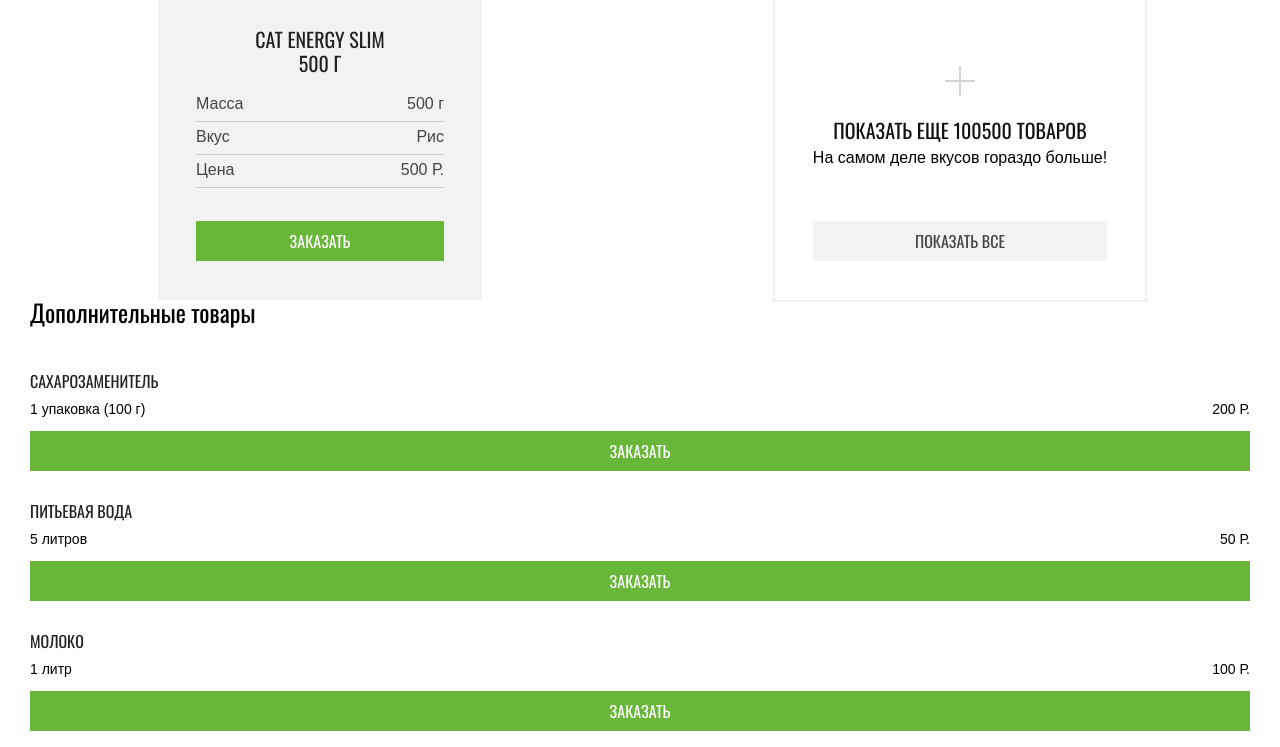
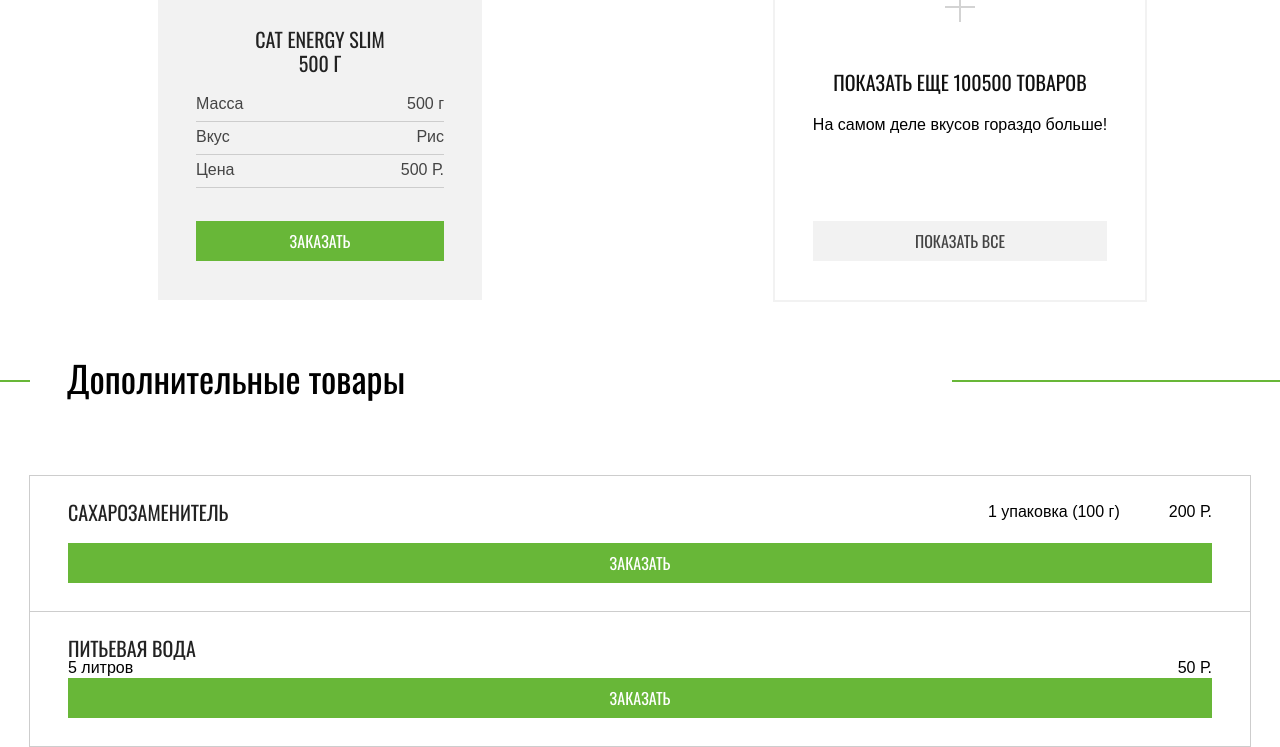
Before and after one commit to htmlacademy-adaptive/1739691-cat-energy-26, a website: page source/catalog.html in a window 1280 px wide. Shown: the part 2223-2970 px from the top of the page. Drawn offline with nearby package versions, Linux system fonts and the light colour scheme; files that its build step writes are made by us from their sources.

Commit message:
продолжение стилизации каталога для планшета

```diff
--- a/source/catalog.html
+++ b/source/catalog.html
@@ -200,7 +200,7 @@
           </li>
 
           <li class="catalog__item card card-show-more">
-            <div class="card__content-wrapper">
+            <div class="card__info-wrapper">
               <img class="card-show-more__image" src="img/show-more.svg" width="30" height="30"
                 alt="Показать больше товаров">
               <h2 class="card-show-more__title">Показать еще 100500 товаров</h2>
@@ -217,10 +217,12 @@
         <h2 class="extra-goods__title">Дополнительные товары</h2>
         <ul class="extra-goods__list">
           <li class="extra-goods__item extra-goods-item">
-            <h3 class="extra-goods-item__title">Сахарозаменитель</h3>
-            <p class="extra-goods-item__description">1 упаковка (100 г)
-              <span class="extra-goods-item__value">200 Р.</span>
-            </p>
+            <div class="extra-goods-item__content-wrapper">
+              <h3 class="extra-goods-item__title">Сахарозаменитель</h3>
+              <p class="extra-goods-item__description">1 упаковка (100 г)
+                <span class="extra-goods-item__value">200 Р.</span>
+              </p>
+            </div>
             <button class="extra-goods-item__button button" type="button">Заказать</button>
           </li>
 
--- a/source/sass/blocks/main/card-show-more.scss
+++ b/source/sass/blocks/main/card-show-more.scss
@@ -4,6 +4,8 @@
 
 .card-show-more__image{
   margin: 5px auto 0;
+  display: block;
+  text-align: center;
 }
 
 .card-show-more__title{
@@ -30,17 +32,27 @@
   .card-show-more{
     background-color: $white;
     outline: 2px solid $basic-gray;
+    padding-top: 52px;
+  }
+
+  .card-show-more__image{
+    margin: 0 auto 49px;
+
   }
 
   .card-show-more__title{
     font-size: 20px;
     line-height: 22px;
-
+    margin-bottom: 23px;
+    padding: 0;
   }
 
   .card-show-more__description{
     font-size: 16px;
     line-height: 18px;
+    margin-bottom: 87px;
+    padding-bottom: 0;
+
 
   }
 }
--- a/source/sass/blocks/main/catalog.scss
+++ b/source/sass/blocks/main/catalog.scss
@@ -22,6 +22,7 @@
     display: grid;
     grid-template-columns: 1fr 1fr;
     gap: 141px 60px;
+    padding-bottom: 60px;
   }
 
   .catalog__title{
--- a/source/sass/blocks/main/extra-goods-item.scss
+++ b/source/sass/blocks/main/extra-goods-item.scss
@@ -1,9 +1,3 @@
-.extra-goods-item{
-  display: flex;
-  flex-direction: column;
-  margin: 0;
-}
-
 .extra-goods-item__title{
   margin: 0;
   padding: 13px 0;
@@ -12,6 +6,12 @@
   font-weight: 400;
   text-transform: uppercase;
   color: $special-dark-gray-2;
+}
+
+.extra-goods-item{
+  display: flex;
+  flex-direction: column;
+  margin: 0;
 }
 
 .extra-goods-item__description{
@@ -30,3 +30,46 @@
 .extra-goods-item__button{
   margin-bottom: 19px;
 }
+
+@media (min-width: $tablet-width) {
+
+  .extra-goods-item {
+    padding: 26px 38px 28px;
+
+    &:not(:last-child){
+      border-bottom: 1px solid $special-gray;
+    }
+  }
+
+  .extra-goods-item__content-wrapper{
+    display: flex;
+    justify-content: space-between;
+    margin-bottom: 21px;
+  }
+
+  .extra-goods-item__title{
+
+    padding: 0;
+    font-size: 20px;
+    line-height: 20px;
+
+  }
+
+  .extra-goods-item__description{
+    padding-bottom: 0;
+
+    font-size: 16px;
+    line-height: 20px;
+  }
+
+  .extra-goods-item__value{
+    margin-left: 49px;
+    padding-bottom: 0;
+    font-size: 16px;
+    line-height: 20px;
+  }
+
+  .extra-goods-item__button{
+    margin-bottom: 0;
+  }
+}
--- a/source/sass/blocks/main/extra-goods.scss
+++ b/source/sass/blocks/main/extra-goods.scss
@@ -1,7 +1,3 @@
-.extra-goods{
-
-}
-
 .extra-goods__title{
   margin: 0;
   padding-bottom: 36px;
@@ -15,3 +11,43 @@
   margin: 0;
   list-style-type: none;
 }
+
+@media (min-width: $tablet-width) {
+
+  .extra-goods__list{
+    outline: 1px solid $special-gray;
+  }
+
+  .extra-goods__title{
+    position: relative;
+    margin-left: 37px;
+    font-size: 36px;
+    line-height: 36px;
+    padding-bottom: 80px;
+
+    &::before{
+      position: absolute;
+      content: "";
+      display: block;
+      background-color: #68b738;
+      width: 30px;
+      height: 2px;
+      left: -67px;
+      top: 20px;
+  }
+      &::after{
+        position: absolute;
+      content: "";
+      display: block;
+      background-color: #68b738;
+      width: 328px;
+      height: 2px;
+      right: -30px;
+      top: 20px;
+    }
+  }
+
+  .extra-goods__list{
+    display: grid;
+  }
+}
--- a/source/sass/blocks/main/stats-list.scss
+++ b/source/sass/blocks/main/stats-list.scss
@@ -1,23 +1,35 @@
 .stats-list{
   display: flex;
+  gap: 32px;
 }
 
 .stats-list__item{
-  margin: 0;
+  margin: 0 0 34px;
   width: 50%;
   text-align: center;
+  outline: 1px solid $special-gray;
+  border-radius: 3px;
+  position: relative;
+
 }
 
 .stats-list__number{
   margin: 0;
   font-size: 24px;
   line-height: 24px;
-
+  padding: 15px 0 17px;
 }
 
 .stats-list__description{
   font-family: "Arial";
   font-size: 12px;
   line-height: 12px;
-  margin: 0 0 20px 0;
+  position: absolute;
+  z-index: 1;
+  left: 18px;
+  bottom: -13px;
+  color: $special-dark-gray;
+  margin: 0;
+  width: 87px;
+  background-color: $basic-gray-3;
 }
--- a/source/sass/variables.scss
+++ b/source/sass/variables.scss
@@ -4,8 +4,9 @@
 $basic-gray-2: #E5E5E5;
 $basic-gray-3: #EAEAEA;
 $basic-gray-4: #E7E7E7;
+$special-gray: #CDCDCD;
 $special-gray-2: #EBEBEB;
-$special-gray: #CDCDCD;
+$special-gray-3: #C4C4C4;
 $border-gray: #D9D9D9;
 $border-gray-2: #E6E6E6;
 $special-gray-3: #666666;
```
Also changed, not shown: source/index.html (+2 -2 lines).
